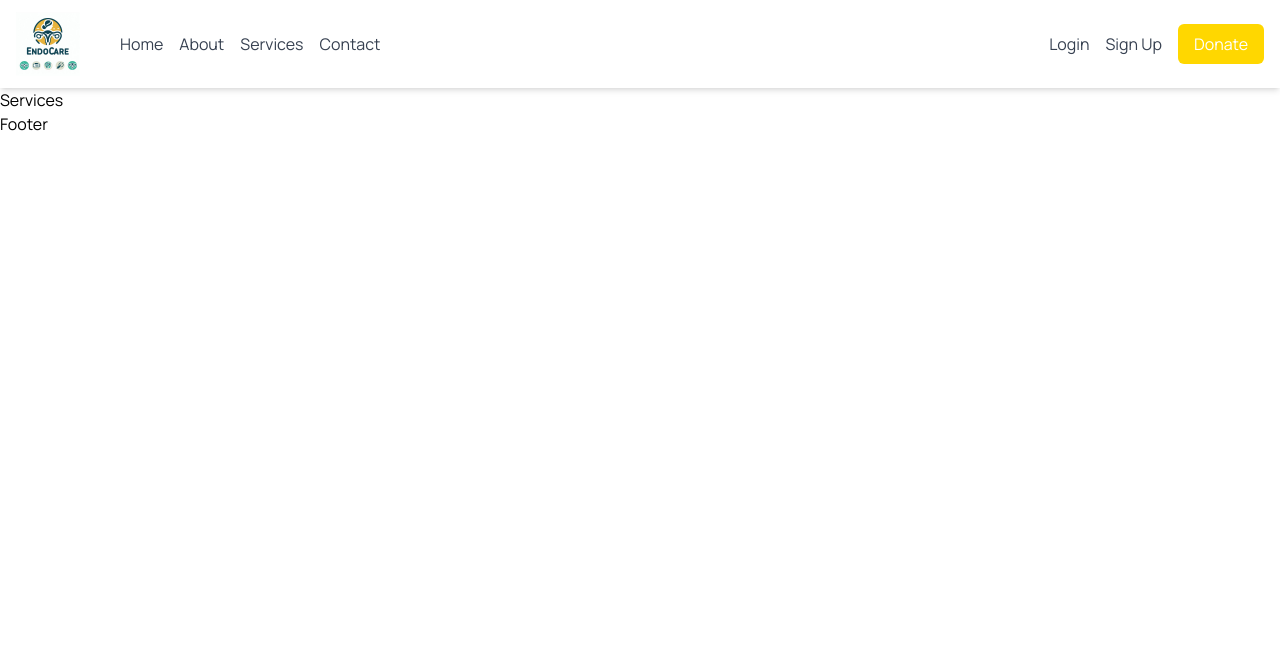
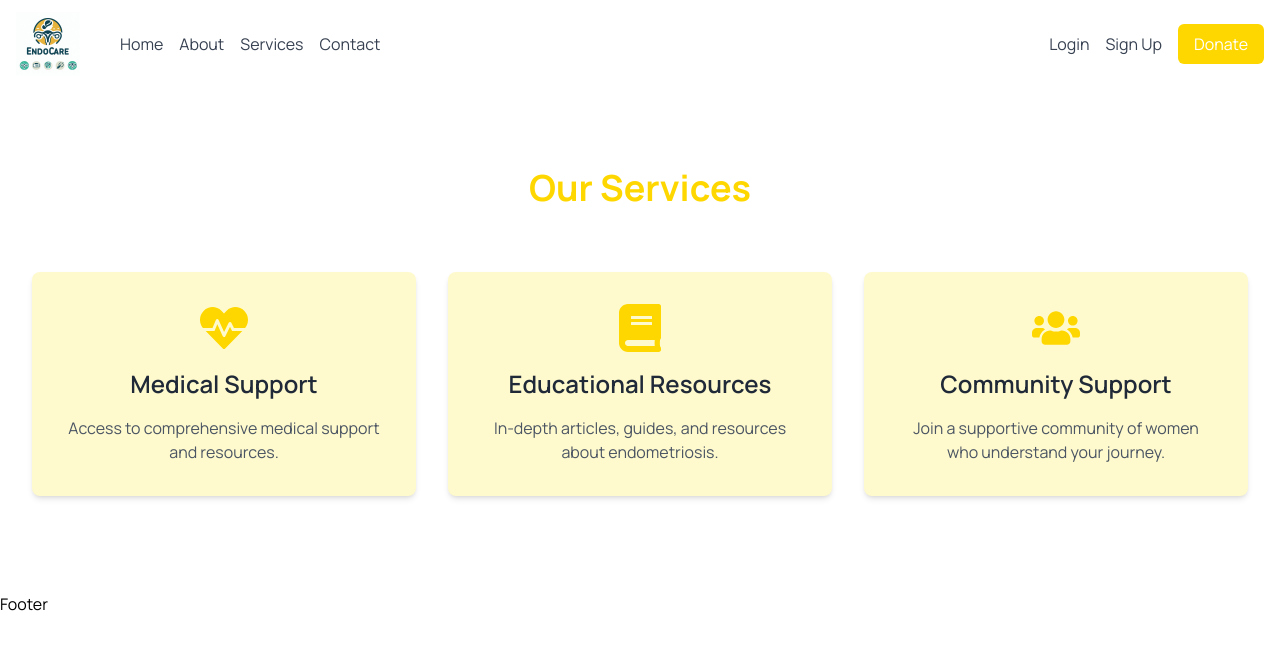
Before and after one commit to Wamziss/EndoCare, a React (Vite) app: page /services in a window 1280 px wide. Shown: the top 650 px of the page. Built offline with nearby package versions, Linux system fonts and the light colour scheme.

Commit message:
add the services section

```diff
--- a/src/pages/Services.jsx
+++ b/src/pages/Services.jsx
@@ -1,11 +1,43 @@
-import React from 'react'
+import React from 'react';
+import { FaHeartbeat, FaBook, FaUsers } from 'react-icons/fa';
+
+const services = [
+  {
+    title: 'Medical Support',
+    description: 'Access to comprehensive medical support and resources.',
+    icon: <FaHeartbeat className="text-primaryColor w-12 h-12 mb-4" />,
+  },
+  {
+    title: 'Educational Resources',
+    description: 'In-depth articles, guides, and resources about endometriosis.',
+    icon: <FaBook className="text-primaryColor w-12 h-12 mb-4" />,
+  },
+  {
+    title: 'Community Support',
+    description: 'Join a supportive community of women who understand your journey.',
+    icon: <FaUsers className="text-primaryColor w-12 h-12 mb-4" />,
+  },
+];
 
 const Services = () => {
   return (
-    <div>
-      Services
-    </div>
-  )
-}
+    <section id="services" className="bg-white py-20">
+      <div className="container mx-auto px-4 text-center">
+        <h2 className="text-3xl md:text-4xl font-bold text-primaryColor mb-12">Our Services</h2>
+        <div className="flex flex-wrap justify-center">
+          {services.map((service, index) => (
+            <div key={index} className="md:w-1/3 p-4">
+              <div className="bg-lightYellow rounded-lg shadow-md p-8 flex flex-col items-center transition-transform transform hover:scale-105 hover:shadow-lg duration-300">
+                {service.icon}
+                <h3 className="text-2xl font-semibold text-gray-800 mb-4">{service.title}</h3>
+                <p className="text-gray-600">{service.description}</p>
+              </div>
+            </div>
+          ))}
+        </div>
+      </div>
+    </section>
+  );
+};
 
-export default Services
+export default Services;
```
